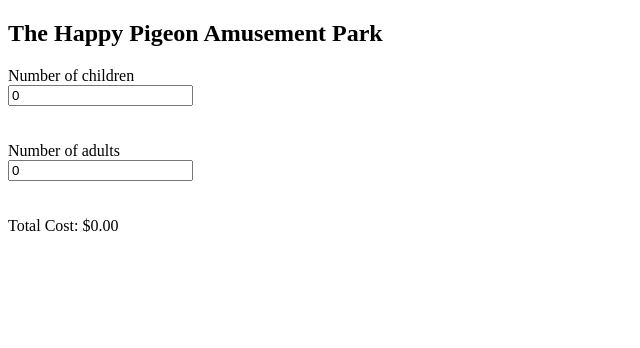
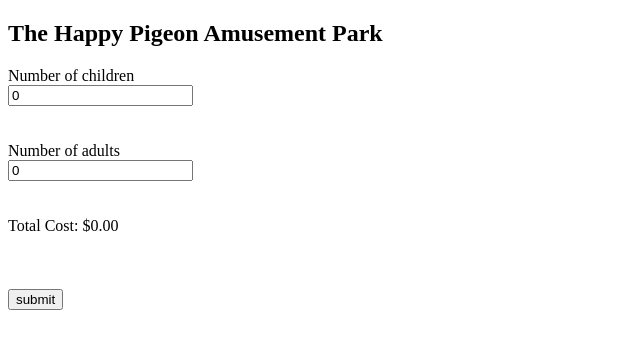
Before and after one commit to tarple/cs34w, a plain HTML site: page project1/index.html in a window 1280 px wide. Shown: the whole page, without its empty margins (0-640 px from the left). Drawn offline with Linux system fonts and the light colour scheme.

Commit message:
add submit button

```diff
--- a/project1/index.html
+++ b/project1/index.html
@@ -29,6 +29,9 @@
     <br />
     <br />
     <output id="display" class="display" name="display"></output>
+    <br />
+    <br />
+    <input type="button" value="submit" onclick="Calc.persist()">
 </form>
 
 </body>
--- a/project1/js/main.js
+++ b/project1/js/main.js
@@ -65,6 +65,13 @@ var Calc= (function (){
                 display.value = 'Purchases over $10,000 gives you a 10% discount!';
                 return;
             }
+        },
+        persist : function () {
+            if(total.value > 0) {
+                saveResult(total.value);
+                alert('Result saved!'); //callback ??
+            }
+            else alert('Empty!');
         }
 
     }
```
